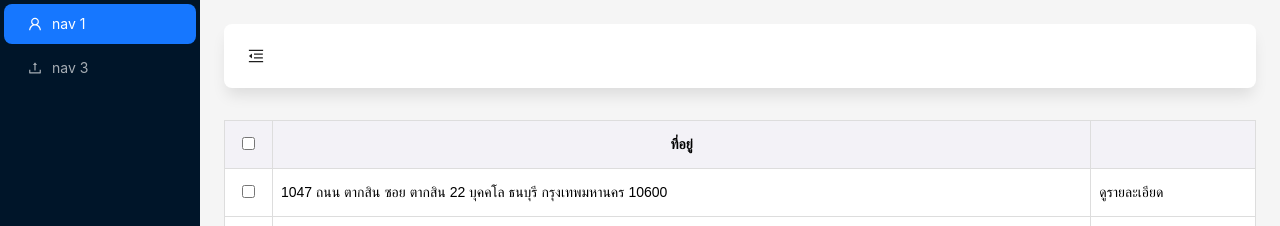
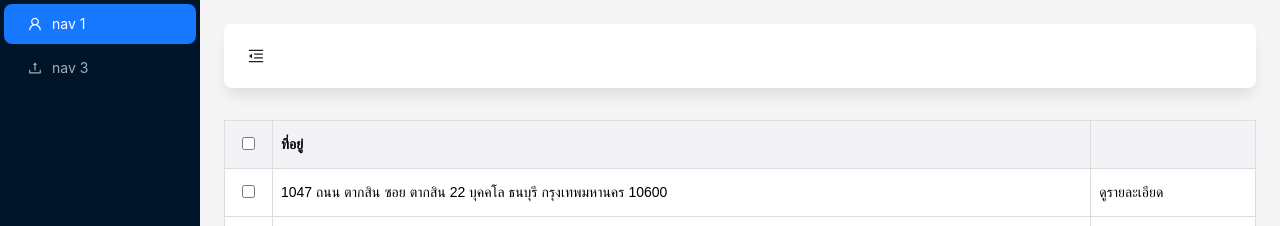
Before and after one commit to SupakornEnixer/ncsa-admin, a Next.js app: page /dashboard in a window 1280 px wide. Shown: the top 226 px of the page. Built offline with nearby package versions, Linux system fonts and the light colour scheme.

Commit message:
format code

```diff
--- a/src/app/(adminlayout)/dashboard/page.js
+++ b/src/app/(adminlayout)/dashboard/page.js
@@ -6,7 +6,11 @@ function DashboardPage() {
 
   const columns = useMemo(
     () => [
-      { accessorKey: 'address', header: 'ที่อยู่' },
+      {
+        accessorKey: 'address',
+        header: 'ที่อยู่',
+        headerAlign: 'start'
+      },
       {
         accessorKey: 'option',
         header: '',
```
